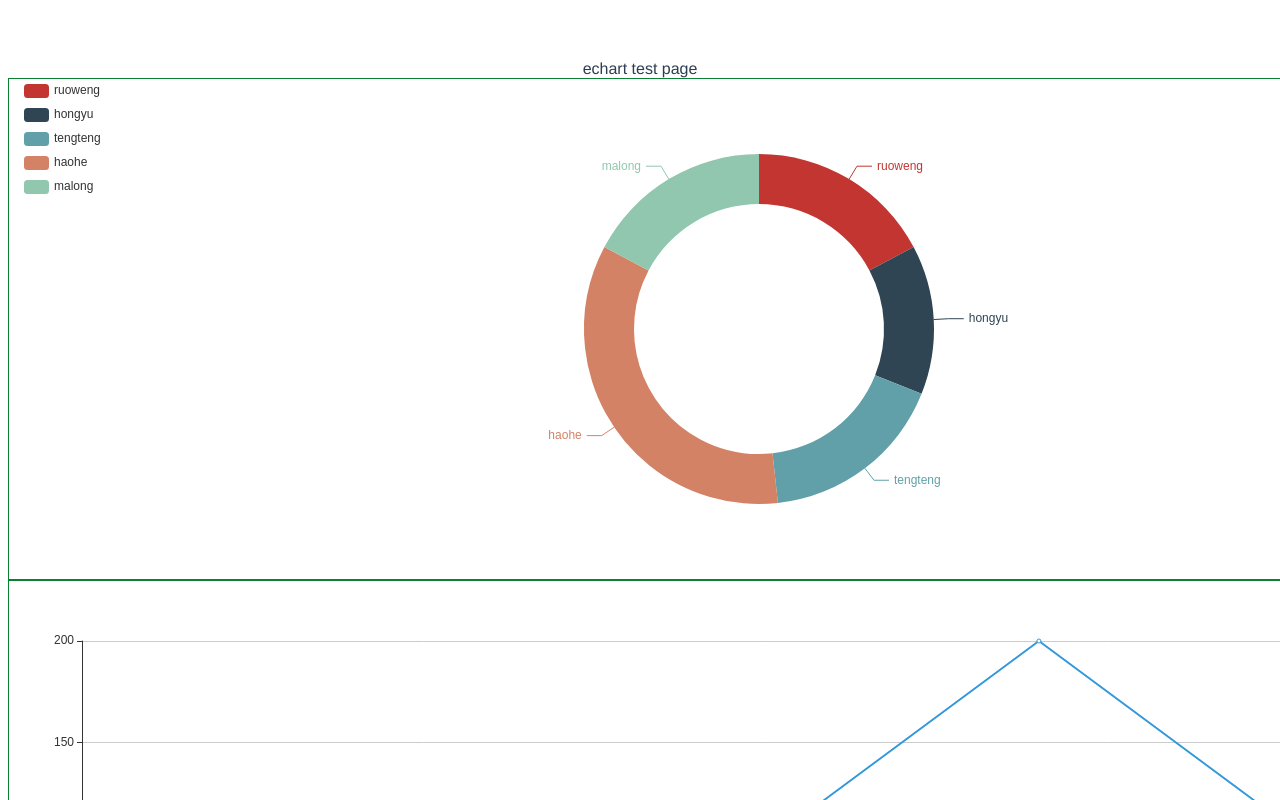
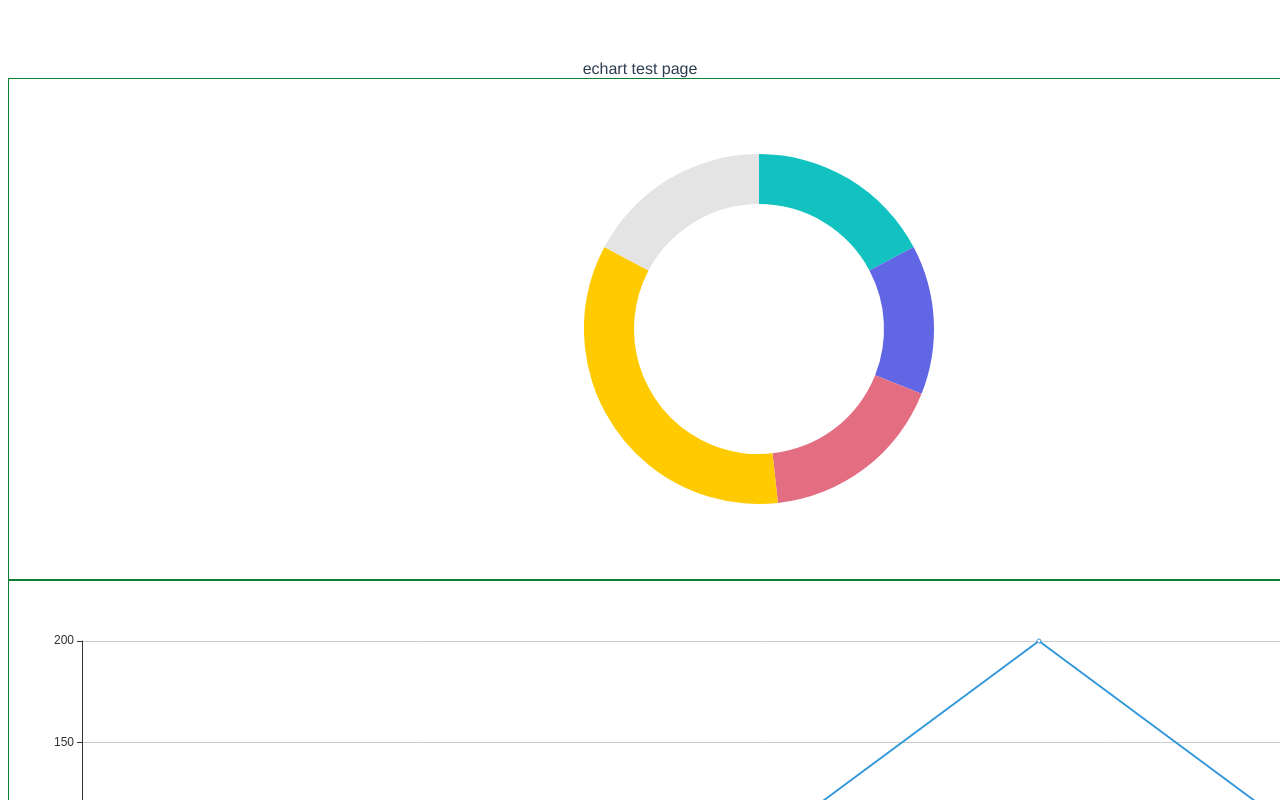
Before and after one commit to RuoWeng123/learn-js, a Vue app in the folder vue_test_component/myvue/: page /#/echarts in a window 1280 px wide. Shown: the top 800 px of the page. Built offline with nearby package versions, Linux system fonts and the light colour scheme.

Commit message:
饼图样式

```diff
--- a/vue_test_component/myvue/src/views/echart/components/barChart.vue
+++ b/vue_test_component/myvue/src/views/echart/components/barChart.vue
@@ -1,7 +1,5 @@
 <template>
-    <div class="chart-container">
-        <div id="barchartContainer"  style="height:500px"></div>
-    </div>
+  <div style="width: 100%; height: 100%"></div>
 </template>
 
 <script>
@@ -29,9 +27,7 @@ export default {
     },
     methods: {
       drawChart() {
-            this.chartObj = echarts.init(document.getElementById("barchartContainer"))
-            let self = this
-            this.chartObj.setOption({
+        const options = {
           color: ['#3398DB'],
           tooltip: {
             trigger: 'axis',
@@ -67,10 +63,12 @@ export default {
               data: this.series
             }
           ]
-            })
+        }
+        this.chartObj.setOption(options)
       }
     },
     mounted() {
+      this.chartObj = echarts.init(this.$el)
       this.drawChart()
     },
     watch: {
--- a/vue_test_component/myvue/src/views/echart/components/lineChart.vue
+++ b/vue_test_component/myvue/src/views/echart/components/lineChart.vue
@@ -1,6 +1,5 @@
 <template>
-    <div class="chart-container">
-        <div id="linechartContainer"  style="height:500px"></div>
+  <div style="width: 100%;height: 100%">
   </div>
 </template>
 
@@ -29,8 +28,6 @@ export default {
     },
     methods: {
       drawChart() {
-            this.chartObj = echarts.init(document.getElementById("linechartContainer"))
-            let self = this
         this.chartObj.setOption({
           color: ['#3398DB'],
           tooltip: {
@@ -71,6 +68,8 @@ export default {
       }
     },
     mounted() {
+      this.chartObj = echarts.init(this.$el)
+
       this.drawChart()
     },
     watch: {
--- a/vue_test_component/myvue/src/views/echart/components/pieChart.vue
+++ b/vue_test_component/myvue/src/views/echart/components/pieChart.vue
@@ -1,12 +1,11 @@
 <template>
-    <div class="chart-container">
-        <div id="piechartContainer"  style="height:500px"></div>
+  <div style="width: 100%; height: 100%">
   </div>
 </template>
 
 <script>
   import echarts from "echarts"
-const COLOR = ["#11c2c1","#6066e4","#E36E81","#FFCB00"]
+  const COLOR = ["#11c2c1","#6066e4","#E36E81","#FFCB00","#e4e4e4"]
   export default {
     name: "pieChart",
     props: {
@@ -19,7 +18,13 @@ export default {
       config:{
         type:Object,
         default: function(){
-                return{}
+          return{
+            showTitle:false,
+            title:null,
+            showLegend:false,
+            legendPosition:"left",
+            legendOrient:"vertical"
+          }
         }
       }
     },
@@ -30,23 +35,41 @@ export default {
     },
     methods: {
       drawChart() {
-            this.chartObj = echarts.init(document.getElementById("piechartContainer"))
-            let self = this
+
         this.chartObj.setOption({
+          color:COLOR,
           tooltip: {
             trigger: 'item',
             formatter: '{a} <br/>{b}: {c} ({d}%)'
           },
           legend: {
             orient: 'vertical',
-                    left: 10,
-                    data: this.series.map(v=>v.name)
+            right: '20',
+            top:'middle',
+            data: this.series.map(v => { return {name: v.name, icon:"circle"} })
           },
           series: [
             {
               name: this.config.title,
               type: 'pie',
+              label: {
+                normal: {
+                  show: false,
+                  position: 'center',
+                  formatter: '{b}\n{c}\n{d}%'
+                },
+                emphasis: {
+                  show: true,
+                  textStyle: {
+                    fontSize: '30',
+                    fontWeight: 'bold'
+                  }
+                }
+              },
               radius: ['50%', '70%'],
+              tooltip:{
+                position: ['50%', '50%']
+              },
               avoidLabelOverlap: false,
               data: this.series
             }
@@ -55,6 +78,7 @@ export default {
       }
     },
     mounted() {
+      this.chartObj = echarts.init(this.$el)
       this.drawChart()
     },
     watch: {
--- a/vue_test_component/myvue/src/views/echart/index.vue
+++ b/vue_test_component/myvue/src/views/echart/index.vue
@@ -17,7 +17,7 @@ import PieChart from "./components/pieChart"
 import LineChart from "./components/lineChart"
 import BarChart from "./components/barChart"
 export default {
-    name:"test echart",
+    name:"echart",
     components:{
         PieChart,
         LineChart,
```
Also changed, not shown: 1 other file (tests, documents, lock files or other folders). Lines whose indentation alone changed are shown as unchanged.
